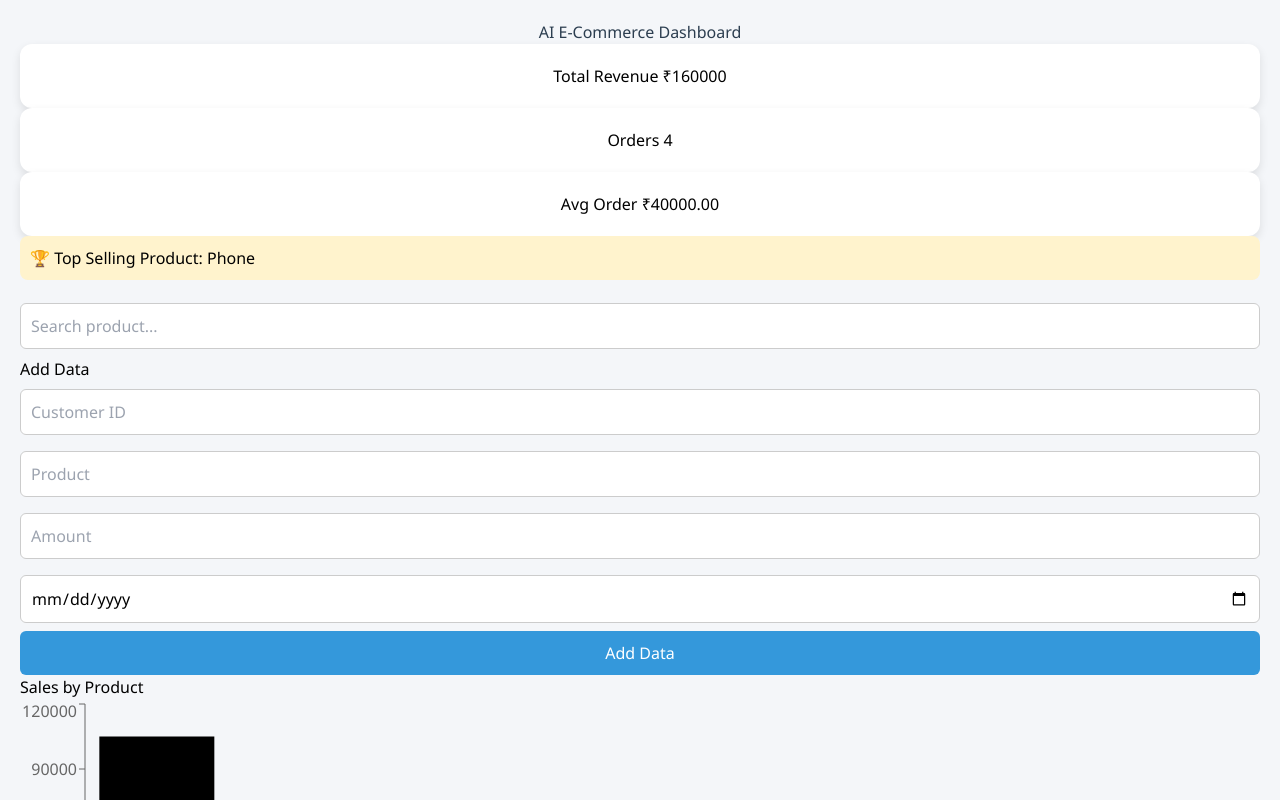
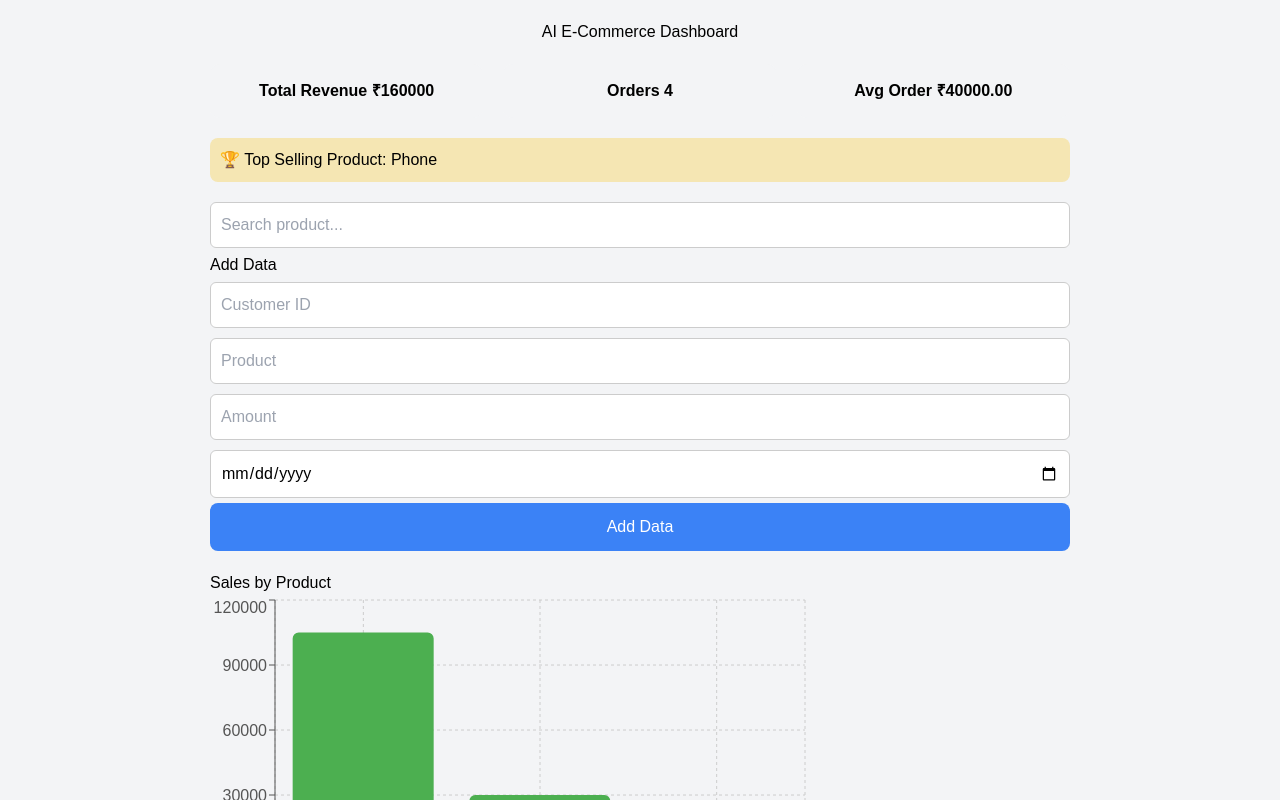
Before and after one commit to dhruthi131203-spec/ai-ecommerce-dashboard, a React app in the folder frontend/: page / in a window 1280 px wide. Shown: the top 800 px of the page. Built offline with nearby package versions, Linux system fonts and the light colour scheme; the HTML template or start-up script is replaced by a standard one.

Commit message:
final submission ready UI + charts

```diff
--- a/frontend/src/App.css
+++ b/frontend/src/App.css
@@ -1,86 +1,59 @@
-body {
-  margin: 0;
-  font-family: 'Segoe UI', sans-serif;
-  background: #f4f6f9;
-}
-
 .container {
+  max-width: 900px;
+  margin: auto;
   padding: 20px;
+  font-family: Arial, sans-serif;
 }
 
 h1 {
   text-align: center;
-  color: #2c3e50;
+  margin-bottom: 20px;
 }
 
-/* CARDS */
-.cards {
+.stats {
   display: flex;
   gap: 20px;
-  margin: 20px 0;
+  margin-bottom: 20px;
 }
 
 .card {
   flex: 1;
-  background: white;
-  padding: 20px;
-  border-radius: 12px;
+  background: #f3f4f6;
+  padding: 15px;
+  border-radius: 10px;
   text-align: center;
-  box-shadow: 0 4px 10px rgba(0,0,0,0.1);
+  font-weight: bold;
 }
 
-/* TOP PRODUCT */
 .top-product {
-  background: #fff3cd;
+  background: #f5e6b3;
   padding: 10px;
   border-radius: 8px;
   margin-bottom: 15px;
 }
 
-/* INPUT */
 input {
   width: 100%;
   padding: 10px;
-  margin: 8px 0;
+  margin: 5px 0;
   border-radius: 6px;
   border: 1px solid #ccc;
 }
 
-/* GRID */
-.grid {
-  display: flex;
-  gap: 20px;
-}
-
-/* BOX */
-.box {
-  flex: 1;
-  background: white;
-  padding: 20px;
-  border-radius: 12px;
-  box-shadow: 0 4px 10px rgba(0,0,0,0.1);
-}
-
-/* BUTTON */
 button {
   width: 100%;
-  padding: 10px;
+  padding: 12px;
+  background: #3b82f6;
+  color: white;
   border: none;
-  background: #3498db;
-  color: white;
-  border-radius: 6px;
+  border-radius: 8px;
   cursor: pointer;
 }
 
 button:hover {
-  background: #2980b9;
+  background: #2563eb;
 }
 
-/* CHART */
-.chart-box {
-  background: white;
-  padding: 20px;
-  margin-top: 20px;
-  border-radius: 12px;
-  box-shadow: 0 4px 10px rgba(0,0,0,0.1);
+.form {
+  margin-bottom: 20px;
 }
--- a/frontend/src/App.jsx
+++ b/frontend/src/App.jsx
@@ -12,7 +12,7 @@ import {
 } from "recharts";
 
 function App() {
-  // ✅ DEFAULT DATA (IMPORTANT FIX)
+  // ✅ DEFAULT DATA (important for charts)
   const [salesData, setSalesData] = useState([
     { customerId: "1", product: "phone", amount: 50000, date: "2026-05-01" },
     { customerId: "2", product: "laptop", amount: 30000, date: "2026-05-02" },
@@ -29,6 +29,7 @@ function App() {
     date: "",
   });
 
+  // ✅ HANDLE INPUT
   const handleChange = (e) => {
     setFormData({
       ...formData,
@@ -36,6 +37,7 @@ function App() {
     });
   };
 
+  // ✅ ADD DATA
   const handleAddData = () => {
     if (!formData.product || !formData.amount || !formData.date) return;
 
@@ -150,23 +152,30 @@ function App() {
         <button onClick={handleAddData}>Add Data</button>
       </div>
 
-      {/* ✅ BAR CHART */}
+      {/* BAR CHART */}
       <h3>Sales by Product</h3>
-      <BarChart width={500} height={300} data={chartData}>
-        <XAxis dataKey="product" />
-        <YAxis />
+      <BarChart width={600} height={300} data={chartData}>
+        <XAxis dataKey="product" stroke="#555" />
+        <YAxis stroke="#555" />
         <Tooltip />
-        <Bar dataKey="amount" />
+        <CartesianGrid strokeDasharray="3 3" />
+        <Bar dataKey="amount" fill="#4CAF50" radius={[6, 6, 0, 0]} />
       </BarChart>
 
-      {/* ✅ LINE CHART */}
+      {/* LINE CHART */}
       <h3>Sales Trend</h3>
-      <LineChart width={500} height={300} data={salesData}>
-        <XAxis dataKey="date" />
-        <YAxis />
+      <LineChart width={600} height={300} data={salesData}>
+        <XAxis dataKey="date" stroke="#555" />
+        <YAxis stroke="#555" />
         <Tooltip />
         <CartesianGrid strokeDasharray="3 3" />
-        <Line type="monotone" dataKey="amount" />
+        <Line
+          type="monotone"
+          dataKey="amount"
+          stroke="#2196F3"
+          strokeWidth={3}
+          dot={{ r: 5 }}
+        />
       </LineChart>
 
       {/* SEARCH RESULTS */}
--- /dev/null
+++ b/package.json
@@ -0,0 +1,5 @@
+{
+  "dependencies": {
+    "recharts": "^3.8.1"
+  }
+}
```
Also changed, not shown: 1 other file (tests, documents, lock files or other folders).
